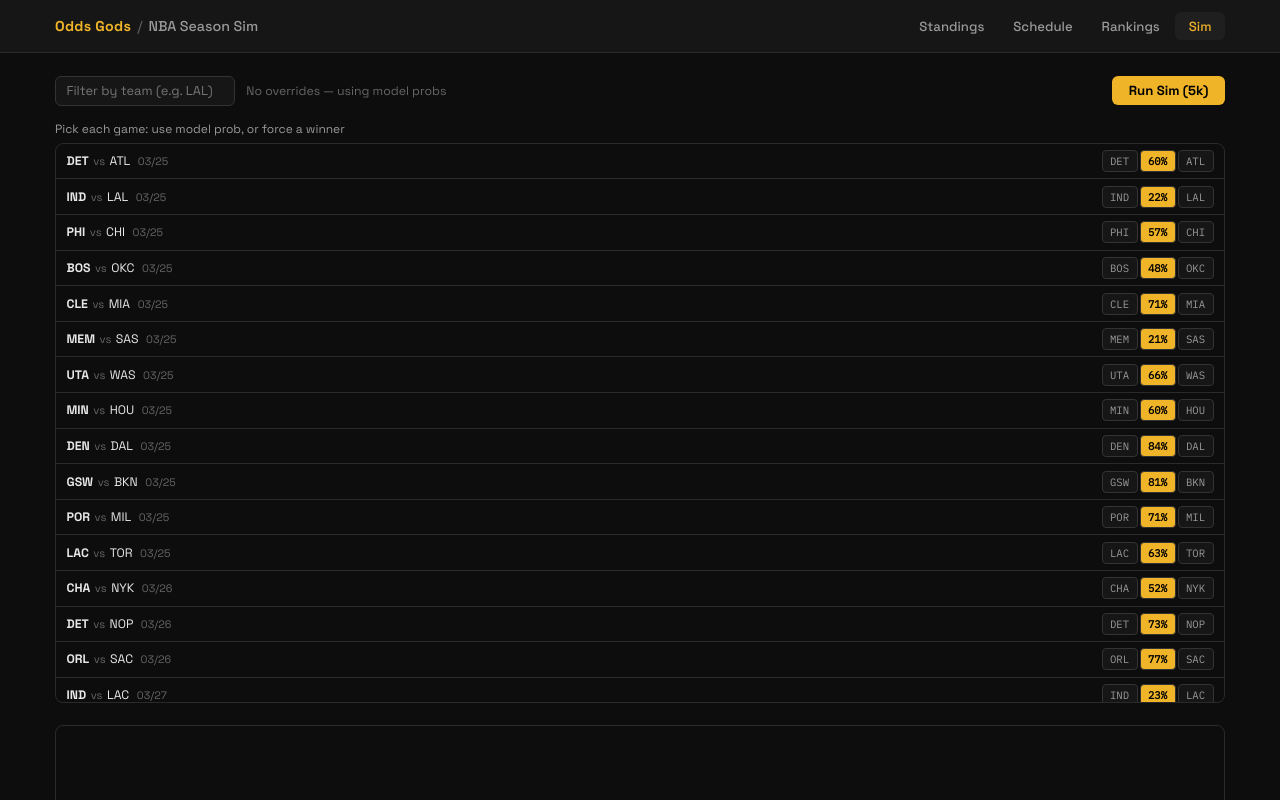
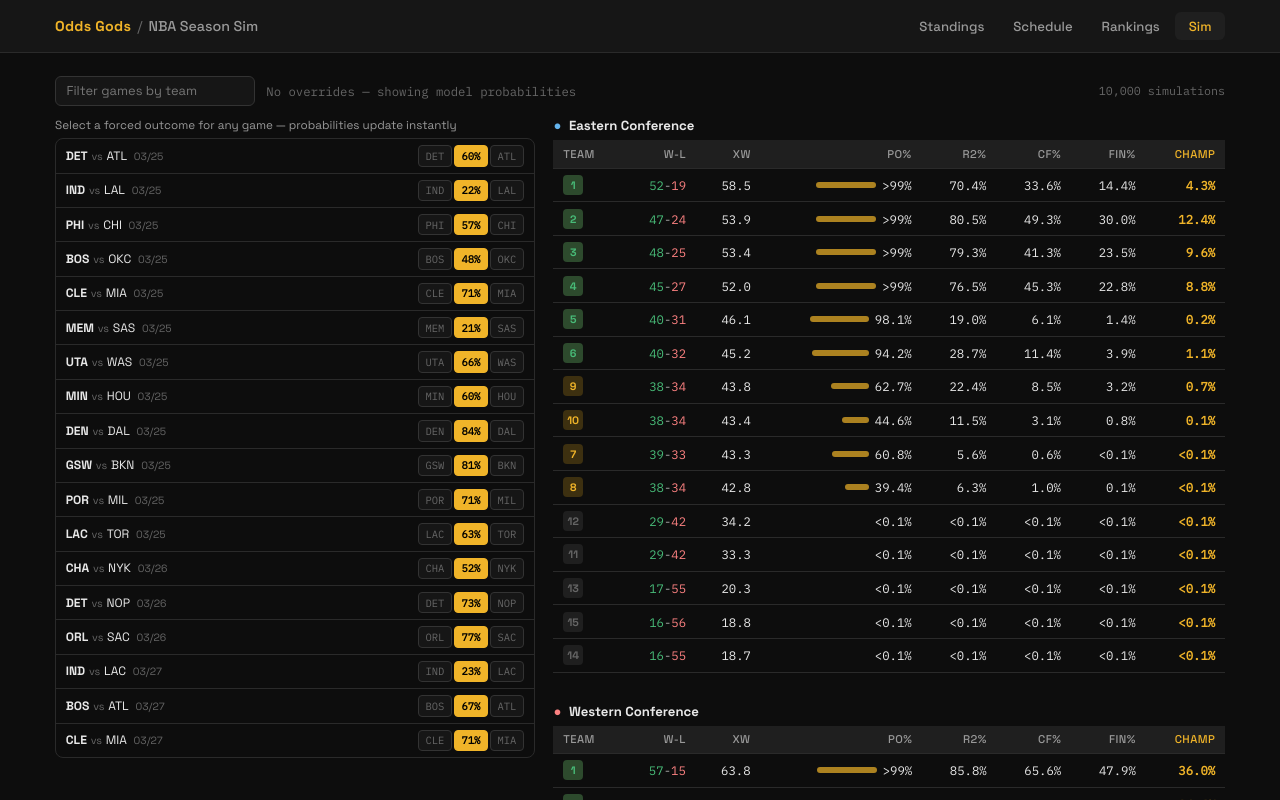
Before and after one commit to egomaniacsfantasy/oddsgodslanding, a React (Vite) app in the folder nba/: page / in a window 1280 px wide. Both pictures are taken after a click on the button "Sim". Shown: the top 800 px of the page. Built offline with nearby package versions, Linux system fonts and the light colour scheme.

Commit message:
Update NBA sim outputs (2026-03-25)

```diff
--- a/nba/src/components/SimPage.tsx
+++ b/nba/src/components/SimPage.tsx
@@ -1,4 +1,4 @@
-import { useState, useMemo } from "react";
+import { useState, useMemo, useEffect, useRef } from "react";
 import { NBA_SCHEDULE } from "../data/nbaSchedule";
 import { NBA_STANDINGS } from "../data/nbaStandings";
 import { runSim, type Override, type SimResult } from "../lib/simulation";
@@ -7,15 +7,28 @@
   return v >= 99.5 ? ">99%" : v < 0.1 ? "<0.1%" : v.toFixed(1) + "%";
 }
 function pBar(val: number) {
-  return <div className="prob-bar" style={{ width: `${Math.round(val / 100 * 64)}px` }} />;
+  return <div className="prob-bar" style={{ width: `${Math.round(val / 100 * 60)}px` }} />;
 }
 function seedClass(s: number) { return s <= 6 ? "top6" : s <= 10 ? "playin" : "out"; }
 
 export default function SimPage() {
   const [overrides, setOverrides] = useState<Map<string, Override>>(new Map());
   const [results, setResults] = useState<SimResult | null>(null);
-  const [running, setRunning] = useState(false);
+  const [updating, setUpdating] = useState(false);
   const [teamFilter, setTeamFilter] = useState("");
+  const timerRef = useRef<ReturnType<typeof setTimeout> | null>(null);
+
+  // Auto-rerun 10k simulations whenever overrides change
+  useEffect(() => {
+    if (timerRef.current) clearTimeout(timerRef.current);
+    setUpdating(true);
+    timerRef.current = setTimeout(() => {
+      const res = runSim(NBA_STANDINGS, NBA_SCHEDULE, overrides, 10000);
+      setResults(res);
+      setUpdating(false);
+    }, 30); // short debounce so UI can show "Updating..." before blocking
+    return () => { if (timerRef.current) clearTimeout(timerRef.current); };
+  }, [overrides]);
 
   const filtered = useMemo(() => {
     if (!teamFilter) return NBA_SCHEDULE;
@@ -26,7 +39,7 @@
   }, [teamFilter]);
 
   const overrideCount = useMemo(
-    () => [...overrides.values()].filter((v) => v !== "model").length,
+    () => [...overrides.values()].length,
     [overrides]
   );
 
@@ -39,15 +52,7 @@
     });
   }
 
-  function resetAll() { setOverrides(new Map()); setResults(null); }
-
-  async function handleRun() {
-    setRunning(true);
-    await new Promise((r) => setTimeout(r, 10));
-    const res = runSim(NBA_STANDINGS, NBA_SCHEDULE, overrides, 5000);
-    setResults(res);
-    setRunning(false);
-  }
+  function resetAll() { setOverrides(new Map()); }
 
   if (!NBA_SCHEDULE.length || !NBA_STANDINGS.length) {
     return <div className="empty-state">No data — run sim_nba.py to generate.</div>;
@@ -56,14 +61,16 @@
   return (
     <div>
       {/* Toolbar */}
-      <div style={{ display:"flex", alignItems:"center", gap:"0.75rem", marginBottom:"1rem", flexWrap:"wrap" }}>
-        <input type="text" placeholder="Filter by team (e.g. LAL)" value={teamFilter}
+      <div style={{ display:"flex", alignItems:"center", gap:"0.75rem", marginBottom:"0.75rem", flexWrap:"wrap" }}>
+        <input type="text" placeholder="Filter games by team" value={teamFilter}
           onChange={(e) => setTeamFilter(e.target.value)}
           style={{ background:"var(--bg2)", border:"1px solid var(--border2)", borderRadius:6,
             color:"var(--text)", fontFamily:"var(--sans)", fontSize:"0.86rem",
-            padding:"0.38rem 0.7rem", width:180, outline:"none" }} />
-        <span style={{ color:"var(--text3)", fontSize:"0.82rem" }}>
-          {overrideCount > 0 ? `${overrideCount} override${overrideCount>1?"s":""}` : "No overrides — using model probs"}
+            padding:"0.38rem 0.7rem", width:200, outline:"none" }} />
+        <span style={{ color:"var(--text3)", fontSize:"0.82rem", fontFamily:"var(--mono)" }}>
+          {overrideCount > 0
+            ? `${overrideCount} override${overrideCount>1?"s":""} set`
+            : "No overrides — showing model probabilities"}
         </span>
         {overrideCount > 0 && (
           <button onClick={resetAll}
@@ -73,50 +80,55 @@
             Reset all
           </button>
         )}
-        <button onClick={handleRun} disabled={running}
-          style={{ background:running?"var(--bg3)":"var(--accent)", border:"none", borderRadius:6,
-            color:running?"var(--text2)":"#000", fontFamily:"var(--sans)", fontSize:"0.88rem",
-            fontWeight:700, padding:"0.4rem 1.1rem", cursor:running?"wait":"pointer", marginLeft:"auto" }}>
-          {running ? "Simulating..." : "Run Sim (5k)"}
-        </button>
+        <span style={{
+          marginLeft:"auto", fontSize:"0.78rem", fontFamily:"var(--mono)",
+          color: updating ? "var(--accent)" : "var(--text3)",
+        }}>
+          {updating ? "Updating..." : "10,000 simulations"}
+        </span>
       </div>
 
-      <div style={{ display:"grid", gridTemplateColumns:results?"1fr 1fr":"1fr", gap:"1.5rem", alignItems:"start" }}>
-        {/* Game picker */}
+      <div style={{ display:"grid", gridTemplateColumns:"minmax(280px,1fr) minmax(360px,1.4fr)", gap:"1.25rem", alignItems:"start" }}>
+        {/* ── Game picker ── */}
         <div>
-          <div style={{ color:"var(--text2)", fontSize:"0.8rem", marginBottom:"0.4rem" }}>
-            Pick each game: use model prob, or force a winner
+          <div style={{ color:"var(--text2)", fontSize:"0.78rem", marginBottom:"0.4rem" }}>
+            Select a forced outcome for any game — probabilities update instantly
           </div>
-          <div style={{ maxHeight:560, overflowY:"auto", border:"1px solid var(--border)", borderRadius:8 }}>
-            {filtered.slice(0, 250).map((g) => {
+          <div style={{ maxHeight:620, overflowY:"auto", border:"1px solid var(--border)", borderRadius:8 }}>
+            {filtered.slice(0, 300).map((g) => {
               const ov = overrides.get(g.gameId) ?? "model";
               const pct = Math.round(g.pHomeWins * 100);
               return (
                 <div key={g.gameId} style={{
                   display:"flex", alignItems:"center", justifyContent:"space-between",
-                  padding:"0.42rem 0.7rem", borderBottom:"1px solid var(--border)",
-                  background:ov!=="model"?"var(--bg3)":undefined,
+                  padding:"0.4rem 0.65rem", borderBottom:"1px solid var(--border)",
+                  background: ov !== "model" ? "rgba(255,255,255,0.03)" : undefined,
                 }}>
-                  <div style={{ fontSize:"0.82rem", flex:1, minWidth:0 }}>
+                  <div style={{ fontSize:"0.81rem", flex:1, minWidth:0 }}>
                     <span style={{ fontWeight:600 }}>{g.homeTeamAbbr}</span>
-                    <span style={{ color:"var(--text3)", margin:"0 0.3rem", fontSize:"0.75rem" }}>vs</span>
+                    <span style={{ color:"var(--text3)", margin:"0 0.25rem", fontSize:"0.72rem" }}>vs</span>
                     <span>{g.awayTeamAbbr}</span>
-                    <span style={{ color:"var(--text3)", fontSize:"0.72rem", marginLeft:"0.5rem" }}>
+                    <span style={{ color:"var(--text3)", fontSize:"0.7rem", marginLeft:"0.45rem" }}>
                       {g.gameDate.slice(5).replace("-","/")}
                     </span>
                   </div>
                   <div style={{ display:"flex", gap:2, flexShrink:0 }}>
                     {(["home","model","away"] as const).map((o) => {
                       const active = ov === o;
-                      const bg = active ? (o==="model"?"var(--accent)":o==="home"?"var(--green)":"var(--red)") : "var(--bg2)";
-                      const fg = active ? (o==="model"?"#000":"#fff") : "var(--text2)";
+                      const accentBg = o === "home" ? "var(--green)" : o === "away" ? "var(--red)" : "var(--accent)";
                       return (
                         <button key={o} onClick={() => setOv(g.gameId, o)}
-                          style={{ background:bg, border:"1px solid var(--border2)", borderRadius:4,
-                            color:fg, fontFamily:"var(--mono)", fontSize:"0.71rem",
-                            padding:"0.2rem 0.42rem", cursor:"pointer", fontWeight:active?700:400,
-                            minWidth:36, textAlign:"center" }}>
-                          {o==="model" ? `${pct}%` : o==="home" ? g.homeTeamAbbr : g.awayTeamAbbr}
+                          style={{
+                            background: active ? accentBg : "var(--bg2)",
+                            border: `1px solid ${active ? accentBg : "var(--border2)"}`,
+                            borderRadius: 4,
+                            color: active ? (o === "model" ? "#000" : "#fff") : "var(--text3)",
+                            fontFamily: "var(--mono)", fontSize: "0.7rem",
+                            padding: "0.18rem 0.4rem", cursor: "pointer",
+                            fontWeight: active ? 700 : 400, minWidth: 34, textAlign: "center",
+                            transition: "background 0.1s",
+                          }}>
+                          {o === "model" ? `${pct}%` : o === "home" ? g.homeTeamAbbr : g.awayTeamAbbr}
                         </button>
                       );
                     })}
@@ -124,24 +136,26 @@
                 </div>
               );
             })}
-            {filtered.length > 250 && (
-              <div style={{ padding:"0.5rem 0.7rem", color:"var(--text3)", fontSize:"0.77rem" }}>
-                Showing 250 of {filtered.length} — filter by team to narrow
+            {filtered.length > 300 && (
+              <div style={{ padding:"0.45rem 0.65rem", color:"var(--text3)", fontSize:"0.75rem" }}>
+                Showing 300 of {filtered.length} — filter by team above
               </div>
             )}
           </div>
         </div>
 
-        {/* Results */}
-        {results ? (
-          <div>
-            <div style={{ color:"var(--text2)", fontSize:"0.8rem", marginBottom:"0.5rem" }}>
-              5,000 simulations &middot; {overrideCount} manual override{overrideCount!==1?"s":""}
-            </div>
+        {/* ── Results ── */}
+        <div style={{ opacity: updating ? 0.55 : 1, transition:"opacity 0.15s" }}>
           {["East","West"].map((conf) => {
-              const rows = NBA_STANDINGS
+            const rows = results
+              ? NBA_STANDINGS
                   .filter((s) => s.conference === conf)
-                .sort((a, b) => a.seed - b.seed);
+                  .map((s) => ({ s, r: results[s.teamId] }))
+                  .sort((a, b) => (b.r?.expWins ?? 0) - (a.r?.expWins ?? 0))  // sort by projected wins
+              : NBA_STANDINGS
+                  .filter((s) => s.conference === conf)
+                  .sort((a, b) => a.seed - b.seed)
+                  .map((s) => ({ s, r: undefined as SimResult[number] | undefined }));
             return (
               <div key={conf} className="conf-block">
                 <div className="section-title" style={{ fontSize:"0.88rem", marginBottom:"0.4rem" }}>
@@ -151,31 +165,33 @@
                 <div style={{ overflowX:"auto" }}>
                   <table className="data-table">
                     <thead><tr>
-                        <th className="left">#</th>
                       <th className="left">Team</th>
+                      <th title="Current W-L">W-L</th>
+                      <th title="Projected final wins">xW</th>
                       <th title="P(make playoffs)">PO%</th>
                       <th title="P(round 2)">R2%</th>
                       <th title="P(conf finals)">CF%</th>
                       <th title="P(finals)">Fin%</th>
-                        <th title="P(champion)">Champ%</th>
+                      <th title="P(champion)" style={{ color:"var(--accent)" }}>Champ</th>
                     </tr></thead>
                     <tbody>
-                        {rows.map((s) => {
-                          const r = results[s.teamId];
-                          return (
+                      {rows.map(({ s, r }, idx) => (
                         <tr key={s.teamId}>
                           <td className="left">
                             <span className={`seed-badge ${seedClass(s.seed)}`}>{s.seed}</span>
+                            <span style={{ fontWeight:600 }}>{s.teamAbbr}</span>
                           </td>
-                              <td className="left" style={{ fontWeight:600 }}>{s.teamAbbr}</td>
+                          <td style={{ color:"var(--text2)" }}>
+                            <span style={{ color:"var(--green)" }}>{s.wins}</span>-<span style={{ color:"var(--red)" }}>{s.losses}</span>
+                          </td>
+                          <td style={{ color:"var(--text)" }}>{r ? r.expWins.toFixed(1) : "—"}</td>
                           <td>{r ? <div className="prob-bar-cell">{pBar(r.makePlayoffs)}{pFmt(r.makePlayoffs)}</div> : "—"}</td>
                           <td>{r ? pFmt(r.round2) : "—"}</td>
                           <td>{r ? pFmt(r.confFinals) : "—"}</td>
                           <td>{r ? pFmt(r.finals) : "—"}</td>
                           <td style={{ color:"var(--accent)", fontWeight:600 }}>{r ? pFmt(r.champion) : "—"}</td>
                         </tr>
-                          );
-                        })}
+                      ))}
                     </tbody>
                   </table>
                 </div>
@@ -183,14 +199,6 @@
             );
           })}
         </div>
-        ) : (
-          <div style={{ display:"flex", flexDirection:"column", alignItems:"center", justifyContent:"center",
-            color:"var(--text3)", fontSize:"0.85rem", fontFamily:"var(--mono)",
-            border:"1px solid var(--border)", borderRadius:8, minHeight:220, gap:"0.5rem", padding:"1rem" }}>
-            <div>Set game overrides (optional)</div>
-            <div style={{ fontSize:"0.77rem" }}>then click Run Sim to see updated probabilities</div>
-          </div>
-        )}
       </div>
     </div>
   );
--- a/nba/src/lib/simulation.ts
+++ b/nba/src/lib/simulation.ts
@@ -10,6 +10,7 @@
   confFinals: number;
   finals: number;
   champion: number;
+  expWins: number;  // projected final win total
 }
 export type SimResult = Record<number, TeamSimResult>;
 
@@ -95,15 +96,17 @@
   standings: NbaStanding[],
   schedule: NbaGame[],
   overrides: Map<string, Override>,
-  N = 5000
+  N = 10000
 ): SimResult {
   const counts: Record<number, _Counts> = {};
+  const winsSum: Record<number, number> = {};
   const baseWins: Record<number, number> = {};
   const confMap: Record<number, string> = {};
   const wpMap: Record<number, number> = {};
 
   for (const s of standings) {
     counts[s.teamId] = { po: 0, r2: 0, cf: 0, fin: 0, champ: 0 };
+    winsSum[s.teamId] = 0;
     baseWins[s.teamId] = s.wins;
     confMap[s.teamId] = s.conference;
     wpMap[s.teamId] = s.winPct;
@@ -121,6 +124,10 @@
       if (hw) wins[g.homeTeamId]++;
       else wins[g.awayTeamId]++;
     }
+
+    // Accumulate projected win totals
+    for (const id of eastIds) winsSum[id] += wins[id];
+    for (const id of westIds) winsSum[id] += wins[id];
 
     function seeds(ids: number[]): number[] {
       return [...ids]
@@ -150,6 +157,7 @@
       confFinals:   (c.cf / N) * 100,
       finals:       (c.fin / N) * 100,
       champion:     (c.champ / N) * 100,
+      expWins:      Math.round((winsSum[id] / N) * 10) / 10,
     };
   }
   return out;
```
Lines whose indentation alone changed are shown as unchanged.
